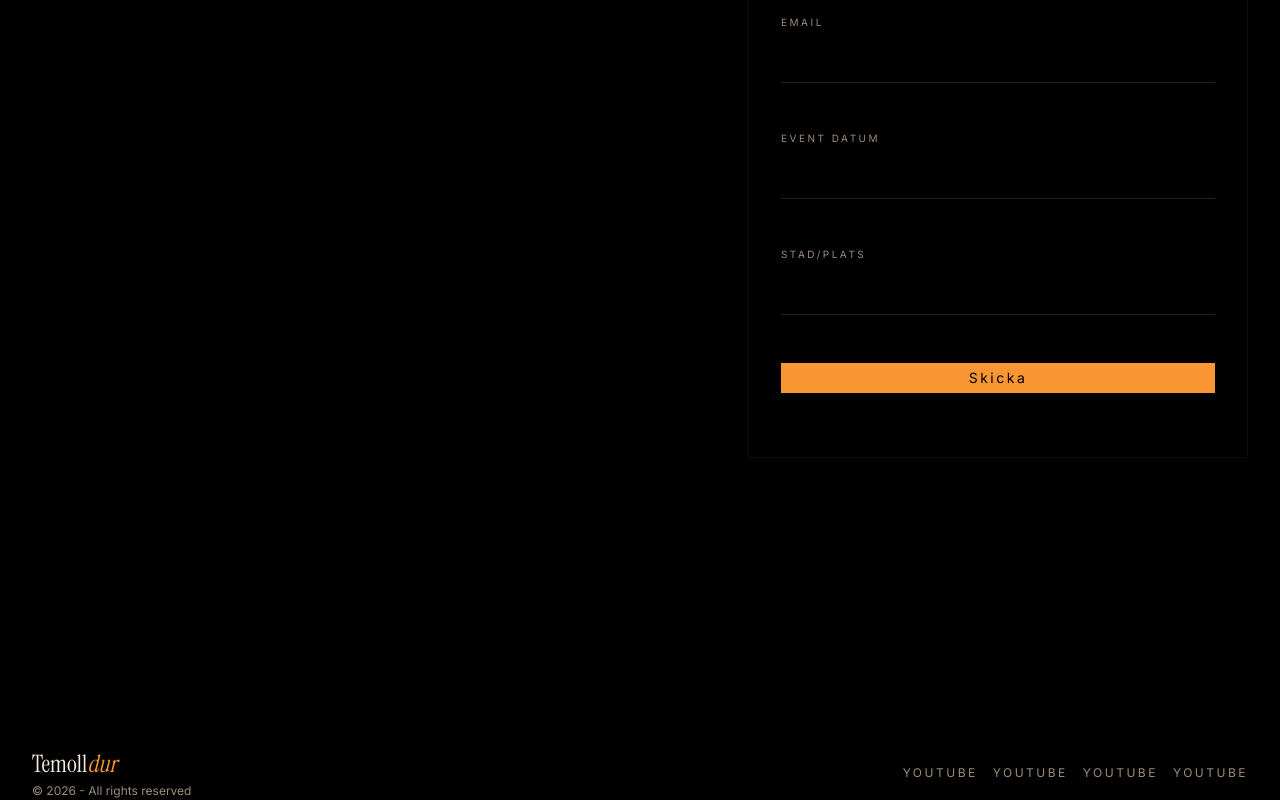
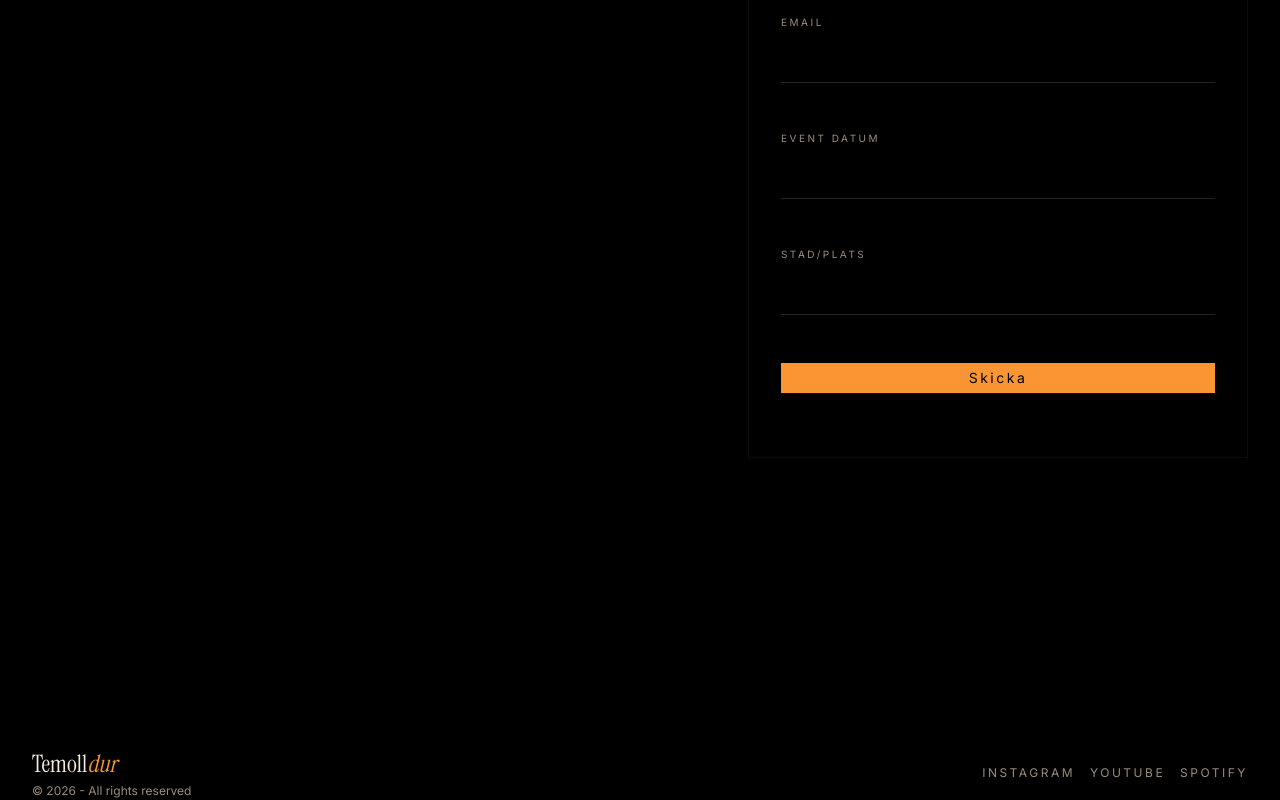
Before and after one commit to DetechtiveGarcia/GigBookingClient, a Next.js app: page / in a window 1280 px wide. Shown: the part 3385-4185 px from the top of the page. Built offline with nearby package versions, Linux system fonts and the light colour scheme; a web font is replaced by a local one.

Commit message:
refactor: changed link in href props and label

```diff
--- a/components/footer/Footer.tsx
+++ b/components/footer/Footer.tsx
@@ -11,10 +11,9 @@ export default function Footer() {
       </div>
       <div>
         <ul>
-            <li><ExternalLink href="www.youtube.com" label="youtube"/></li>
-            <li><ExternalLink href="www.youtube.com" label="youtube"/></li>
-            <li><ExternalLink href="www.youtube.com" label="youtube"/></li>
-            <li><ExternalLink href="www.youtube.com" label="youtube"/></li>
+            <li><ExternalLink href="https://www.instagram.com/" label="instagram"/></li>
+            <li><ExternalLink href="https://www.youtube.com/" label="youtube"/></li>
+            <li><ExternalLink href="https://www.spotify.com/se/premium/" label="spotify"/></li>
         </ul>
       </div>
     </footer>
```
